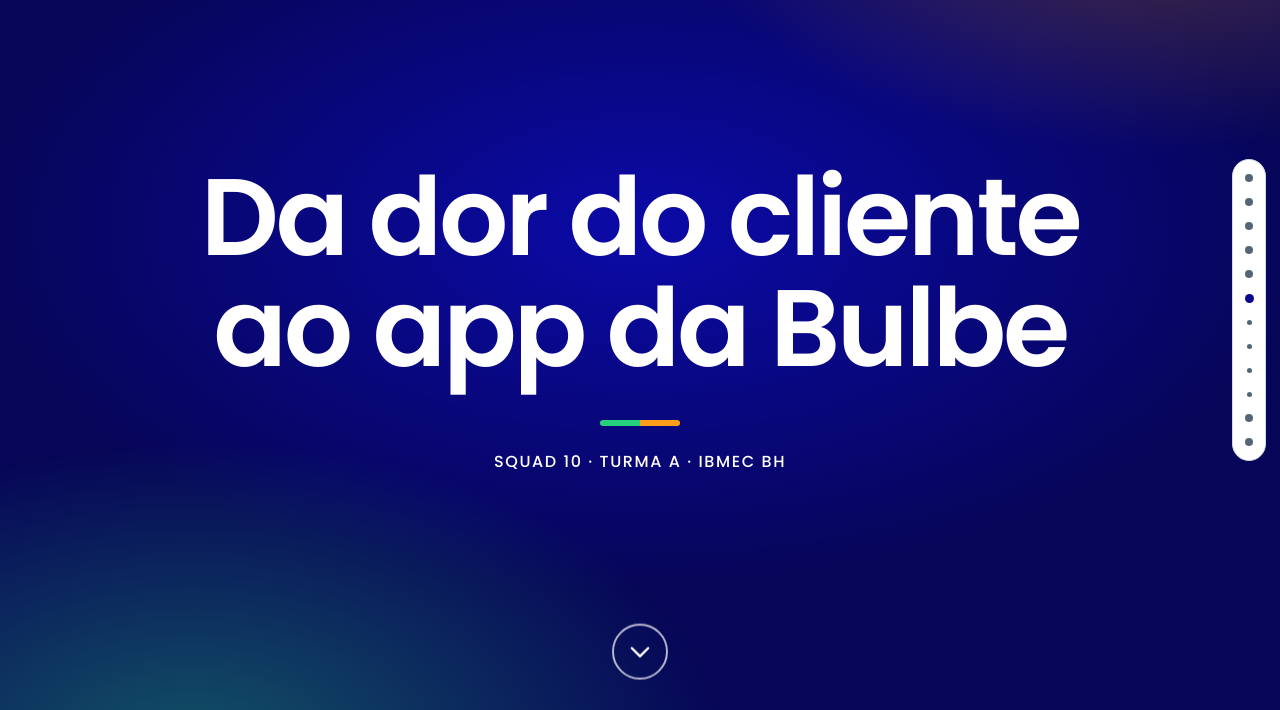
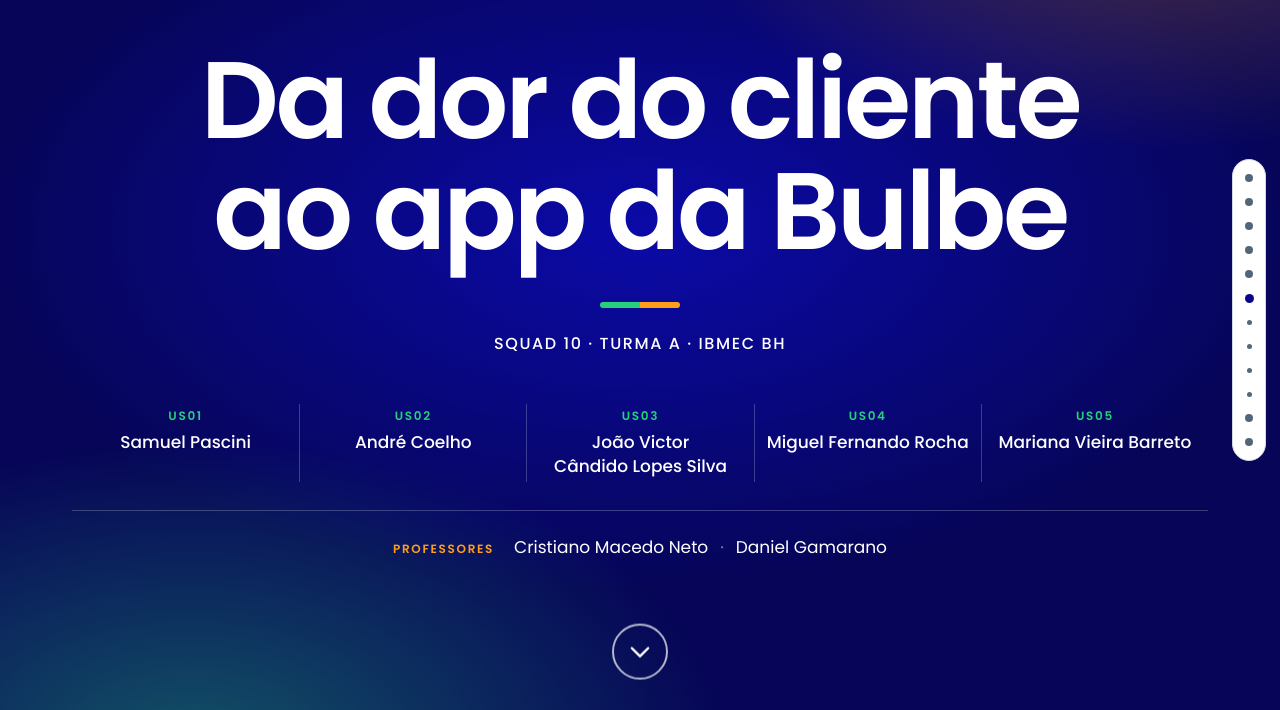
Before and after one commit to joaocandd/202602-projeto1-a-10, a plain HTML site: page index.html in a window 1280 px wide. Shown: the part 90-800 px from the top of the page. Drawn offline with Linux system fonts and the light colour scheme.

Commit message:
Site: coloca equipe e professores na capa

```diff
--- a/assets/css/site.css
+++ b/assets/css/site.css
@@ -450,12 +450,14 @@ ol.passos-lista .passo[aria-current]::before { background: var(--primary); color
   display: flex;
   flex-direction: column;
   align-items: center;
-  padding: 7rem var(--margem, 24px) 6rem;
+  box-sizing: border-box;
+  width: 100%;
+  padding: 6rem var(--margem, 24px) 7rem;
 }
 
 .capa h1 {
   max-width: 16ch;
-  font-size: clamp(2.75rem, 8.5vw, 7rem);
+  font-size: clamp(2.25rem, 8.5vw, 7rem);
   line-height: 1.02;
   letter-spacing: -0.03em;
 }
@@ -477,6 +479,62 @@ ol.passos-lista .passo[aria-current]::before { background: var(--primary); color
   text-transform: uppercase;
 }
 
+.capa-nomes {
+  display: grid;
+  gap: 1.75rem;
+  width: min(100%, 76rem);
+  margin-top: 3rem;
+}
+
+.capa-equipe {
+  display: grid;
+  grid-template-columns: repeat(auto-fit, minmax(10.5rem, 1fr));
+  gap: 1.25rem 0;
+}
+
+.capa-equipe li {
+  padding: 0.25rem 0.75rem;
+  font-size: 1.0625rem;
+  font-weight: 500;
+  line-height: 1.5rem;
+  text-wrap: balance;
+}
+
+.capa-equipe li + li { border-left: 1px solid rgba(255, 255, 255, 0.22); }
+
+.capa-equipe span,
+.capa-prof span {
+  display: block;
+  margin-bottom: 0.375rem;
+  font-size: 0.75rem;
+  font-weight: 600;
+  line-height: 1rem;
+  letter-spacing: 0.14em;
+  text-transform: uppercase;
+  color: #26D07C;
+}
+
+.capa-prof {
+  display: flex;
+  flex-wrap: wrap;
+  justify-content: center;
+  align-items: baseline;
+  gap: 0.25rem 0.75rem;
+  padding-top: 1.5rem;
+  border-top: 1px solid rgba(255, 255, 255, 0.22);
+  font-size: 1.0625rem;
+  line-height: 1.5rem;
+}
+
+.capa-prof span { margin: 0 0.5rem 0 0; color: #FF9E1B; }
+.capa-prof i { color: rgba(255, 255, 255, 0.5); font-style: normal; }
+
+@media (max-width: 55.99rem) {
+  .capa-equipe li + li { border-left: 0; }
+  .capa-equipe { grid-template-columns: minmax(0, 1fr); }
+  .capa-logo { display: none; }
+  .capa-centro { padding-top: 3rem; }
+}
 .capa-seta {
   position: absolute;
   bottom: 2rem;
--- a/index.html
+++ b/index.html
@@ -62,6 +62,16 @@
       <h1 id="capa-titulo">Da dor do cliente<br>ao app da Bulbe</h1>
       <span class="capa-barra" aria-hidden="true"></span>
       <p class="capa-squad">Squad 10 · Turma A · Ibmec BH</p>
+      <div class="capa-nomes">
+        <ul class="capa-equipe" aria-label="Equipe">
+          <li><span>US01</span>Samuel Pascini</li>
+          <li><span>US02</span>André Coelho</li>
+          <li><span>US03</span>João Victor Cândido Lopes Silva</li>
+          <li><span>US04</span>Miguel Fernando Rocha</li>
+          <li><span>US05</span>Mariana Vieira Barreto</li>
+        </ul>
+        <p class="capa-prof"><span>Professores</span>Cristiano Macedo Neto<i aria-hidden="true">·</i>Daniel Gamarano</p>
+      </div>
     </div>
     <button class="capa-seta" type="button" data-ir="abertura" aria-label="Ir para a próxima seção">
       <svg class="icone" aria-hidden="true" focusable="false"><use href="#i-baixo"></use></svg>
```
